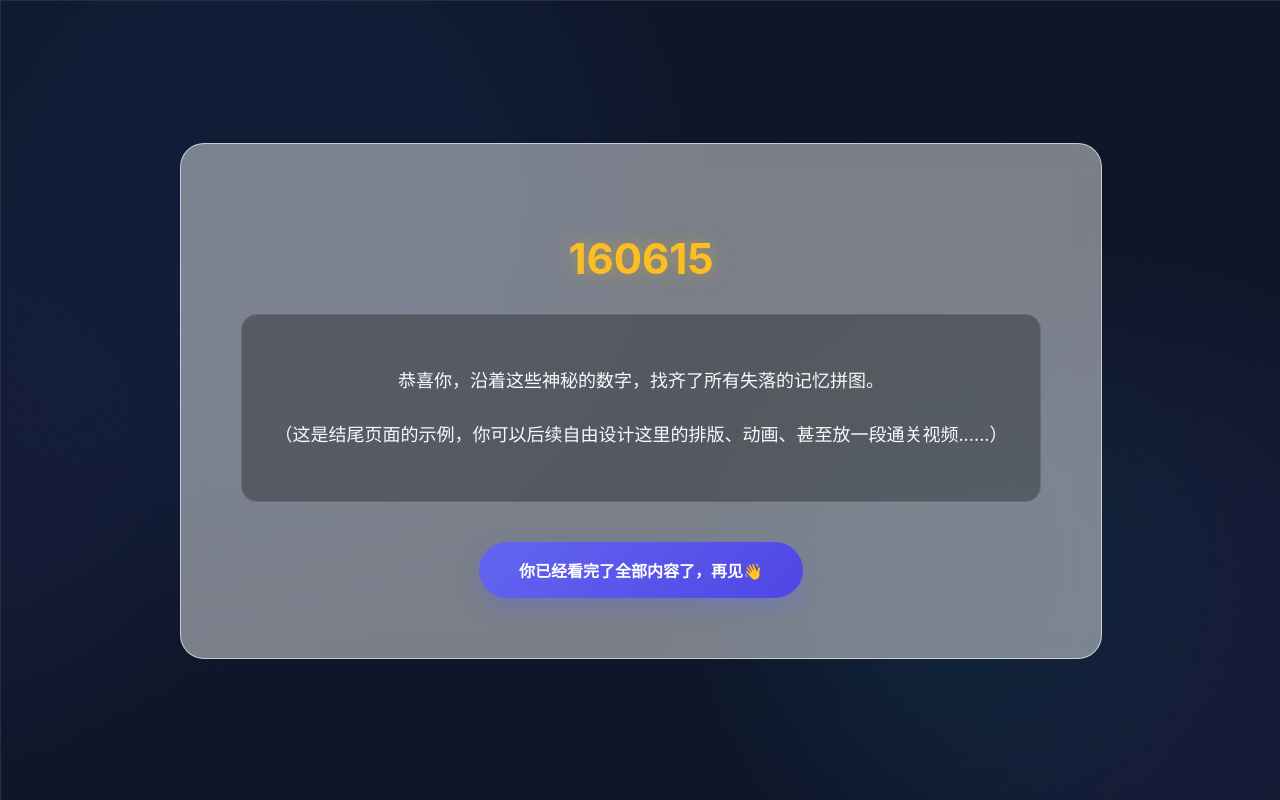
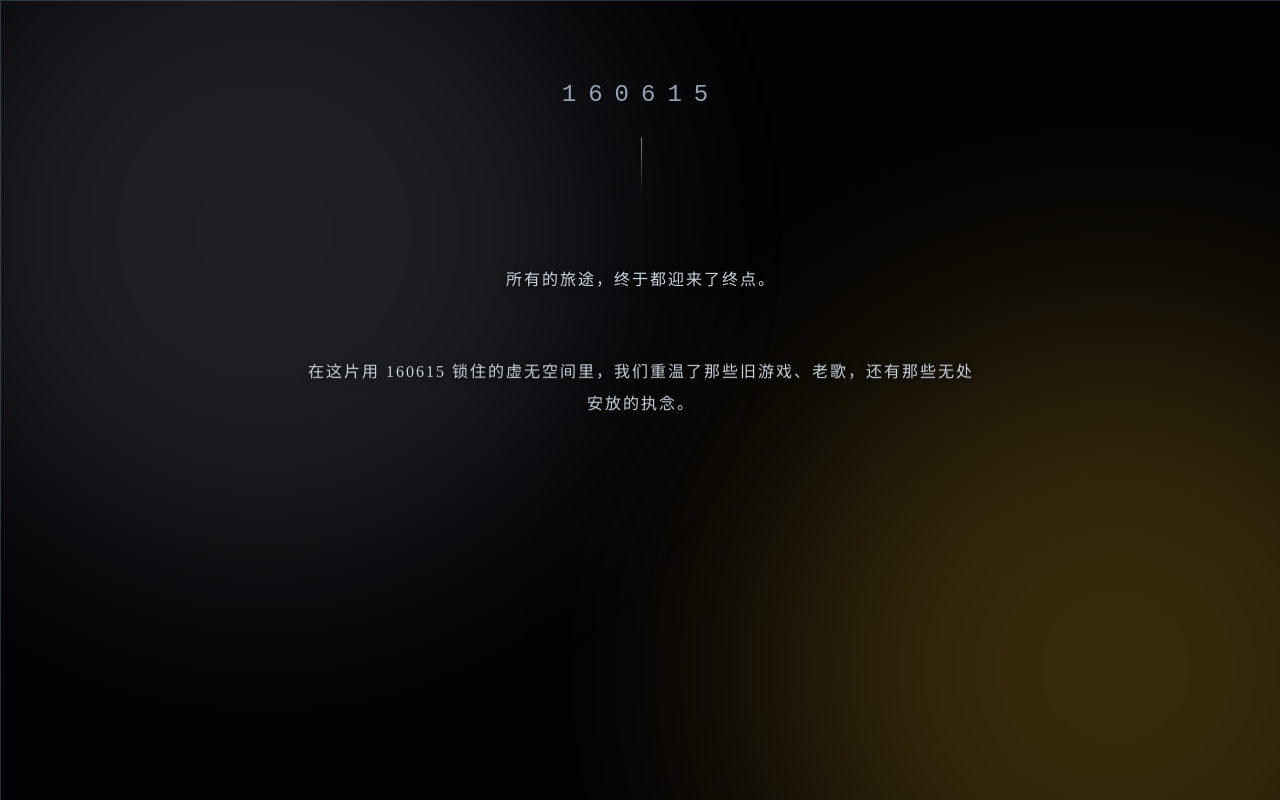
Before and after one commit to Tengsizhixue/OnlyOne, a Vue app in the folder aipartner_vue/: page /final in a window 1280 px wide. Built offline with nearby package versions, Linux system fonts and the light colour scheme.

Commit message:
初始雏形

```diff
--- a/aipartner_vue/src/views/secrets/FinalView.vue
+++ b/aipartner_vue/src/views/secrets/FinalView.vue
@@ -1,49 +1,281 @@
 <template>
-  <div class="final-container">
-    <div class="final-content glass-panel shadow-2xl">
-      <h1 class="highlight-text">160615</h1>
+  <div class="final-terminal" :class="{ 'tv-off': isTurningOff }">
+    <!-- 深空微光背景 -->
+    <div class="abyss-bg">
+      <div class="glow-orb orb-top"></div>
+      <div class="glow-orb orb-bottom"></div>
+    </div>
 
-      <div class="story-box">
-        <p>恭喜你，沿着这些神秘的数字，找齐了所有失落的记忆拼图。</p>
-        <p>（这是结尾页面的示例，你可以后续自由设计这里的排版、动画、甚至放一段通关视频......）</p>
+    <!-- 内容主干 -->
+    <div class="ending-content">
+      <h1 class="ending-code fade-in-up">160615</h1>
+      <div class="divider fade-in-up" style="animation-delay: 1s;"></div>
+
+      <div class="text-container">
+        <p
+          v-for="(text, index) in paragraphs"
+          :key="index"
+          class="fade-line"
+          :style="{ animationDelay: `${1.8 + index * 1.6}s` }"
+        >
+          {{ text }}
+        </p>
       </div>
 
-      <button class="enter-btn shimmer-btn" @click="goHome">
-        你已经看完了全部内容了，再见👋
-      </button>
+      <!-- 最终动作区：计算所有文字显示完毕后才出现 -->
+      <div
+        class="action-footer fade-in-up"
+        :style="{ animationDelay: `${2 + paragraphs.length * 1.6}s` }"
+      >
+        <div class="sys-log">
+          <span>> MEMORY_DUMP_COMPLETED...</span>
+          <span>> ALL_QUESTS_CLEARED...</span>
+          <span class="blinking-cursor">> GOODBYE, PLAYER. _</span>
+        </div>
+
+        <button class="farewell-btn" @click="handleFarewell">
+          <span class="btn-text">断开连接</span>
+        </button>
+      </div>
     </div>
   </div>
 </template>
 
 <script setup>
+import { ref } from 'vue'
 import { useRouter } from 'vue-router'
 
 const router = useRouter()
-const goHome = () => {
-  router.push('/')
+const isTurningOff = ref(false)
+
+// 🌟 废话文案，串联之前提到的所有元素
+const paragraphs = [
+  "所有的旅途，终于都迎来了终点。",
+  "在这片用 160615 锁住的虚无空间里，我们重温了那些旧游戏、老歌，还有那些无处安放的执念。",
+  "可能你会觉得这些页面时而卡顿，时而粗糙，甚至不明白为什么要在聊天系统里塞下这么多隐秘的角落。",
+  "但我只是想找个地方，把这些可能再也不会被别人提及的记忆，好好地封存起来。",
+  "无论是《神之天平》的固执，还是《去月球》的释然，亦或是那个迟迟不回消息的李红宝...",
+  "它们不过是我在不同时间刻度上，留下的影子。",
+  "感谢你耐着性子，听这个残缺的系统把废话讲完。",
+  "接下来，这里没有新的谜题了，也没有未解的秘密了。",
+  "去现实里，寻找属于你的完美存档吧。"
+]
+
+const handleFarewell = () => {
+  // 触发 CRT 电视关机动画
+  isTurningOff.value = true
+
+  // 动画结束后跳转回首页
+  setTimeout(() => {
+    router.push('/')
+  }, 700)
 }
 </script>
 
 <style scoped>
-.final-container {
-  width: 100vw; height: 100vh; display: flex; justify-content: center; align-items: center;
-  position: absolute; top: 0; left: 0; z-index: 1000;
-  background-color: rgba(15, 23, 42, 0.9);
+/* 🌟 极致的深邃底色 */
+.final-terminal {
+  width: 100vw;
+  height: 100dvh;
+  position: absolute;
+  top: 0;
+  left: 0;
+  background-color: #030305;
+  color: #e2e8f0;
+  z-index: 2000;
+  /* 💡 核心修复：移除 Flex 的 align-items:center 强制居中，改为允许原生的上下滚动 */
+  display: block;
+  overflow-x: hidden;
+  overflow-y: auto;
+  font-family: 'Noto Serif SC', "STKaiti", "KaiTi", serif;
 }
-.final-content {
-  width: 90vw; max-width: 800px; padding: 60px; text-align: center; border-radius: 24px;
+
+/* 🌟 缓慢呼吸的深海光晕 */
+.abyss-bg {
+  position: fixed;
+  inset: 0;
+  z-index: 1;
+  pointer-events: none;
+  overflow: hidden;
 }
-.highlight-text {
-  color: #fbbf24; font-size: 42px; margin-bottom: 30px; text-shadow: 0 0 20px rgba(251, 191, 36, 0.4);
+.glow-orb {
+  position: absolute;
+  border-radius: 50%;
+  filter: blur(120px);
+  opacity: 0.15;
+  animation: breathe 15s infinite alternate ease-in-out;
 }
-.story-box {
-  background: rgba(0, 0, 0, 0.3); border: 1px solid rgba(255, 255, 255, 0.1);
-  padding: 30px; border-radius: 16px; margin-bottom: 40px; color: #f8fafc;
-  font-size: 18px; line-height: 2;
+.orb-top {
+  width: 60vw; height: 60vw;
+  background: #cbd5e1;
+  top: -20%; left: -10%;
 }
+.orb-bottom {
+  width: 50vw; height: 50vw;
+  background: #fbbf24;
+  bottom: -20%; right: -10%;
+  animation-delay: -5s;
+}
+@keyframes breathe {
+  0% { transform: scale(0.8) translate(0, 0); opacity: 0.1; }
+  100% { transform: scale(1.2) translate(5%, 5%); opacity: 0.25; }
+}
+
+/* 🌟 内容区排版 */
+.ending-content {
+  position: relative;
+  z-index: 10;
+  width: 90vw;
+  max-width: 680px;
+  /* 💡 核心修复：通过 min-height 实现短文本垂直居中，长文本自然延伸不被截断 */
+  min-height: 100%;
+  margin: 0 auto;
+  padding: 8vh 0 10vh 0; /* 上下留出安全边距 */
+  box-sizing: border-box;
+  display: flex;
+  flex-direction: column;
+  justify-content: center;
+  align-items: center;
+  text-align: center;
+}
+
+.ending-code {
+  font-family: monospace;
+  font-size: 24px;
+  letter-spacing: 12px;
+  color: #94a3b8;
+  margin-bottom: 30px;
+  font-weight: 300;
+}
+
+.divider {
+  width: 1px;
+  height: 60px;
+  background: linear-gradient(to bottom, rgba(255,255,255,0.5), transparent);
+  margin: 0 auto 50px auto;
+}
+
+/* 🌟 电影字幕式排版 */
+.text-container {
+  display: flex;
+  flex-direction: column;
+  gap: 28px;
+  margin-bottom: 80px;
+  width: 100%;
+}
+.fade-line {
+  font-size: 16px;
+  line-height: 2;
+  color: #cbd5e1;
+  letter-spacing: 2px;
+  opacity: 0;
+  animation: fadeInLine 2s cubic-bezier(0.25, 0.8, 0.25, 1) forwards;
+  text-shadow: 0 2px 10px rgba(0,0,0,0.8);
+}
+
+/* 🌟 结尾控制台区域 */
+.action-footer {
+  display: flex;
+  flex-direction: column;
+  align-items: center;
+  opacity: 0;
+  animation-fill-mode: forwards;
+}
+
+.sys-log {
+  font-family: monospace;
+  font-size: 12px;
+  color: #64748b;
+  text-align: left;
+  display: flex;
+  flex-direction: column;
+  gap: 6px;
+  margin-bottom: 40px;
+  opacity: 0.7;
+}
+.blinking-cursor {
+  animation: blink 1s step-end infinite;
+}
+
+/* 🌟 极简反色按钮 */
+.farewell-btn {
+  background: transparent;
+  border: 1px solid rgba(255, 255, 255, 0.3);
+  color: #e2e8f0;
+  padding: 16px 48px;
+  font-size: 15px;
+  letter-spacing: 4px;
+  cursor: pointer;
+  position: relative;
+  overflow: hidden;
+  transition: all 0.5s ease;
+  border-radius: 4px;
+}
+.farewell-btn::before {
+  content: '';
+  position: absolute;
+  inset: 0;
+  background: #f8fafc;
+  transform: scaleX(0);
+  transform-origin: right;
+  transition: transform 0.5s cubic-bezier(0.25, 0.8, 0.25, 1);
+  z-index: -1;
+}
+.farewell-btn:hover {
+  color: #030305;
+  border-color: #f8fafc;
+  box-shadow: 0 0 30px rgba(255, 255, 255, 0.2);
+}
+.farewell-btn:hover::before {
+  transform: scaleX(1);
+  transform-origin: left;
+}
+
+/* ================= 动画关键帧 ================= */
+@keyframes fadeInLine {
+  0% { opacity: 0; transform: translateY(15px); filter: blur(4px); }
+  100% { opacity: 1; transform: translateY(0); filter: blur(0); }
+}
+.fade-in-up {
+  opacity: 0;
+  animation: fadeInLine 2s cubic-bezier(0.25, 0.8, 0.25, 1) forwards;
+}
+@keyframes blink {
+  0%, 100% { opacity: 1; }
+  50% { opacity: 0; }
+}
+
+/* ================= 📺 老式 CRT 电视关机特效 ================= */
+.tv-off {
+  animation: turn-off 0.65s cubic-bezier(0.23, 1, 0.32, 1) forwards;
+  pointer-events: none;
+}
+@keyframes turn-off {
+  0% {
+    transform: scale(1, 1) translate3d(0, 0, 0);
+    filter: brightness(1);
+  }
+  40% {
+    transform: scale(1, 0.002) translate3d(0, 0, 0);
+    filter: brightness(10);
+  }
+  70% {
+    transform: scale(0.1, 0.002) translate3d(0, 0, 0);
+    filter: brightness(10);
+  }
+  100% {
+    transform: scale(0, 0) translate3d(0, 0, 0);
+    filter: brightness(0);
+  }
+}
+
+/* ================= 移动端适配 ================= */
 @media (max-width: 768px) {
-  .final-content { padding: 40px 20px; }
-  .highlight-text { font-size: 32px; }
-  .story-box { font-size: 15px; }
+  .ending-content { padding: 8vh 0 12vh 0; }
+  .text-container { gap: 20px; margin-bottom: 60px; }
+  .fade-line { font-size: 14px; line-height: 1.8; padding: 0 10px; }
+  .sys-log { font-size: 10px; }
+  .farewell-btn { padding: 14px 36px; font-size: 13px; }
+  .divider { height: 40px; margin-bottom: 30px; }
 }
 </style>
```
